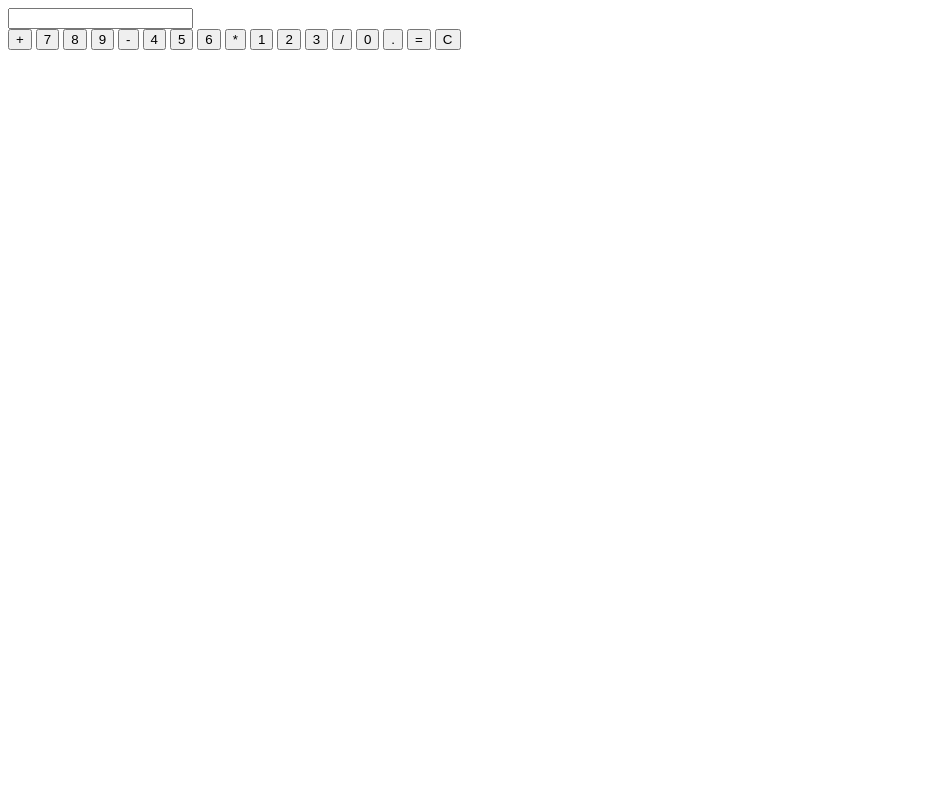
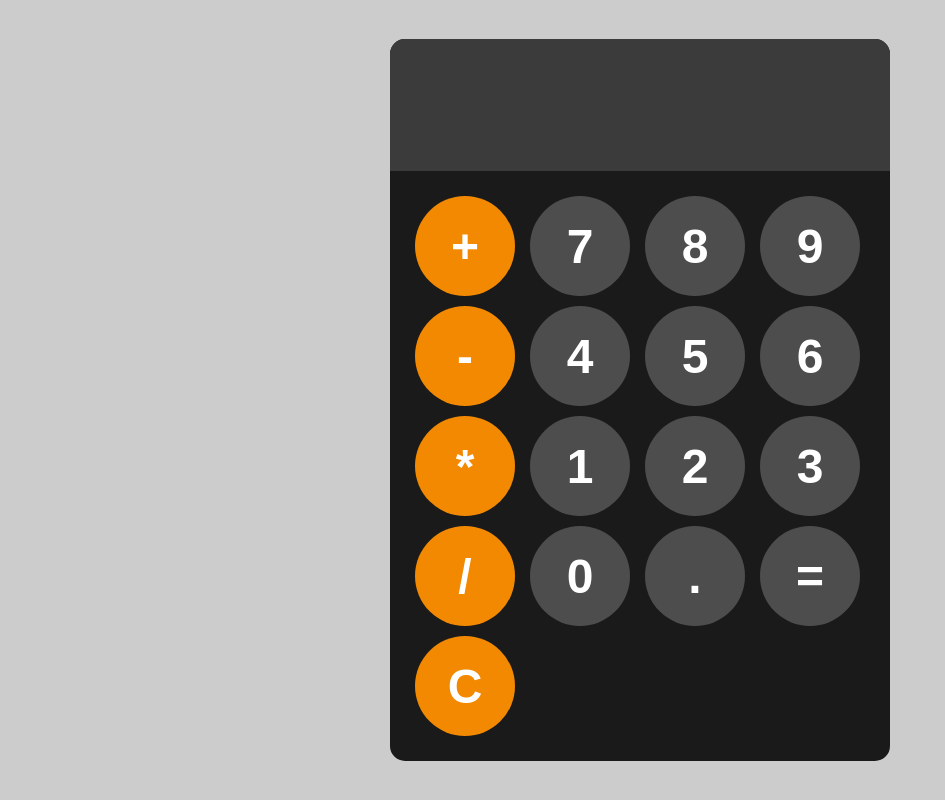
Before and after one commit to valentin-gardev/JavaScript_Projects, a plain HTML site: page JavaScriptCalculator/index.html in a window 1280 px wide. Shown: the whole page, without its empty margins (0-945 px from the left). Drawn offline with Linux system fonts and the light colour scheme.

Commit message:
Creating CSS
- Adding all the visuals for the calculator;
- Creating functions of the html file in js file;

```diff
--- a/JavaScriptCalculator/index.html
+++ b/JavaScriptCalculator/index.html
@@ -3,30 +3,31 @@
 <head>
     <meta charset="UTF-8">
     <meta name="viewport" content="width=device-width, initial-scale=1.0">
-    <title>Document</title>
+    <link rel="stylesheet" href="styles.css">
+    <title>Calculator</title>
 </head>
 <body>
 
     <div id="calculator">
         <input id="display" readonly>
         <div id="keys">
-            <button onclick="appendToDisplay('+')">+</button>
+            <button onclick="appendToDisplay('+')" class="operator-btn">+</button>
             <button onclick="appendToDisplay('7')">7</button>
             <button onclick="appendToDisplay('8')">8</button>
             <button onclick="appendToDisplay('9')">9</button>
-            <button onclick="appendToDisplay('-')">-</button>
+            <button onclick="appendToDisplay('-')" class="operator-btn">-</button>
             <button onclick="appendToDisplay('4')">4</button>
             <button onclick="appendToDisplay('5')">5</button>
             <button onclick="appendToDisplay('6')">6</button>
-            <button onclick="appendToDisplay('*')">*</button>
+            <button onclick="appendToDisplay('*')" class="operator-btn">*</button>
             <button onclick="appendToDisplay('1')">1</button>
             <button onclick="appendToDisplay('2')">2</button>
             <button onclick="appendToDisplay('3')">3</button>
-            <button onclick="appendToDisplay('/')">/</button>
+            <button onclick="appendToDisplay('/')" class="operator-btn">/</button>
             <button onclick="appendToDisplay('0')">0</button>
             <button onclick="appendToDisplay('.')">.</button>
             <button onclick="calculate()">=</button>
-            <button onclick="clearDispaly()">C</button>
+            <button onclick="clearDispaly()" class="operator-btn">C</button>
         </div>
 
     </div>
--- a/JavaScriptCalculator/styles.css
+++ b/JavaScriptCalculator/styles.css
@@ -0,0 +1,61 @@
+body{
+    margin: 0;
+    display:flex;
+    justify-content: center;
+    align-items: center;
+    height: 100vh;
+    background-color: hsl(0, 0%, 80%);
+}
+#calculator{
+    font-family: Arial, Helvetica, sans-serif;
+    background-color: hsl(0, 0%, 10%);
+    border-radius: 15px;
+    max-width: 500px;
+    overflow: hidden;
+
+}
+#display{
+    width: 100%;
+    padding: 20px;
+    font-size: 5rem;
+    text-align: left;
+    border: none;
+    background-color: hsl(0, 0%, 23%);
+    color: white;
+
+}
+#keys{
+    display:grid;
+    grid-template-columns: repeat(4, 1fr);
+    gap: 10px;
+    padding: 25px;
+
+}
+button{
+    width: 100px;
+    height: 100px;
+    border-radius: 50px;
+    border: none;
+    background-color: hsl(0, 0%, 30%);
+    color: white;
+    font-size: 3rem;
+    font-weight: bold;
+    cursor: pointer;
+
+
+}
+button:hover{
+    background-color: hsl(0, 0%, 40%);
+}
+button:active{
+    background-color: hsl(0, 0%, 60%);
+}
+.operator-btn{
+    background-color: hsla(34, 100%, 50%, 0.945);
+}
+.operator-btn:hover{
+    background-color: hsla(34, 100%, 65%, 0.945);
+}
+.operator-btn:active{
+    background-color: hsla(34, 100%, 80%, 0.945);
+}
```
Also changed, not shown: JavaScriptCalculator/calculator.js (added, +14 -0 lines).
